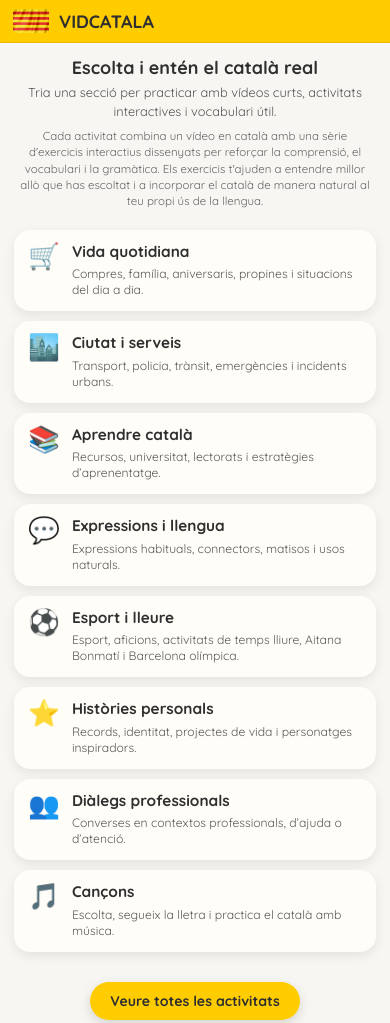
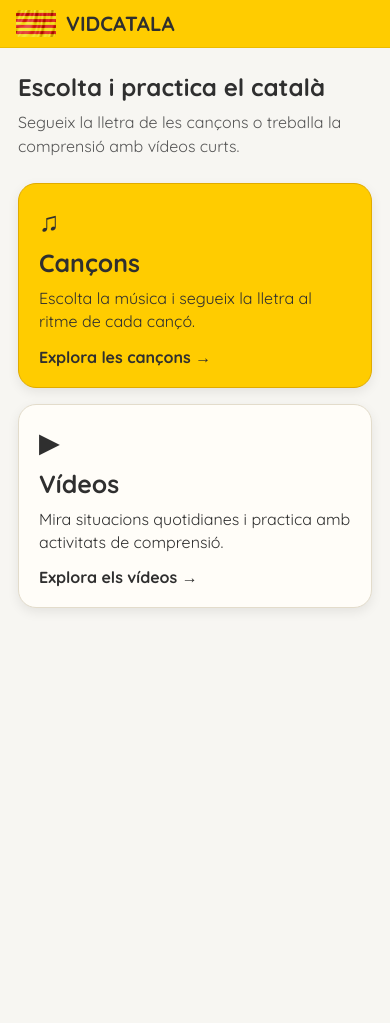
Before and after one commit to phbinibona/vidcatala, a plain HTML site: page index.html in a window 390 px wide. Shown: the top 1023 px of the page. After the commit the page ends 844 px from the top, so only its background shows below. Drawn offline with Linux system fonts and the light colour scheme.

Commit message:
Put Cançons first on the VidCatalà homepage and activity index

```diff
--- a/index.html
+++ b/index.html
@@ -39,174 +39,49 @@ body {
   font-weight: 700;
 }
 
-.intro {
-  max-width: 850px;
-  margin: 16px auto 8px;
-  padding: 0 18px;
-  text-align: center;
+main {
+  max-width: 980px;
+  margin: 0 auto;
+  padding: clamp(24px, 5vw, 60px) 18px;
 }
 
-.intro h2 {
-  margin: 0 0 5px;
-  font-size: 1.12rem;
-}
-
-.intro p {
-  margin: 0;
-  color: #555;
-  line-height: 1.45;
-  font-size: 0.86rem;
-}
-
-.intro .small-intro {
-  margin-top: 8px;
-  font-size: 0.76rem;
-  line-height: 1.42;
-  color: #666;
-}
+.intro { margin-bottom: 24px; }
+.intro h2 { font-size: clamp(1.5rem, 4vw, 2.35rem); margin: 0 0 8px; }
+.intro p { margin: 0; line-height: 1.55; color: #555; }
 
 .category-grid {
-  max-width: 1180px;
-  margin: 0 auto 18px;
-  padding: 14px 18px;
   display: grid;
-  grid-template-columns: repeat(4, 1fr);
-  gap: 14px;
+  grid-template-columns: 3fr 2fr;
+  gap: 16px;
 }
 
 .category-card {
+  display: flex;
+  flex-direction: column;
+  align-items: flex-start;
+  justify-content: center;
+  gap: 9px;
+  min-height: 210px;
+  padding: clamp(20px, 4vw, 34px);
+  border: 1px solid #e3dccb;
+  border-radius: 18px;
   background: #fffdf8;
-  border-radius: 16px;
-  padding: 15px 16px;
+  color: inherit;
   text-decoration: none;
-  color: inherit;
-  min-height: 118px;
-  box-shadow: 0 4px 11px rgba(0,0,0,0.08);
-  transition: all 0.22s ease;
-  display: flex;
-  align-items: flex-start;
-  gap: 12px;
+  box-shadow: 0 4px 12px rgba(0,0,0,.08);
 }
 
-.category-card:hover {
-  transform: translateY(-3px);
-  box-shadow:
-    0 9px 20px rgba(0,0,0,0.12),
-    0 0 0 3px rgba(255,204,0,0.42);
-}
+.category-card:hover, .category-card:focus-visible { outline: 3px solid #8b6500; }
+.category-card.primary { background: #ffcc00; border-color: #e0ab00; }
+.category-card h2, .category-card p { margin: 0; }
+.category-card h2 { font-size: 1.55rem; }
+.category-card p { line-height: 1.45; }
+.category-icon { font-size: 1.7rem; }
+.category-action { font-weight: 700; margin-top: 4px; }
 
-.category-icon {
-  font-size: 1.85rem;
-  line-height: 1;
-  flex: 0 0 auto;
-}
-
-.category-card h2 {
-  margin: 0 0 5px;
-  font-size: 1rem;
-  line-height: 1.2;
-}
-
-.category-card p {
-  margin: 0;
-  color: #5a5a5a;
-  font-size: 0.79rem;
-  line-height: 1.32;
-}
-
-.all-button-wrap {
-  text-align: center;
-  margin: 2px 0 28px;
-}
-
-.all-button {
-  display: inline-block;
-  background: #ffcc00;
-  color: #2f2f2f;
-  text-decoration: none;
-  padding: 10px 20px;
-  border-radius: 999px;
-  font-size: 0.88rem;
-  font-weight: 700;
-  box-shadow: 0 4px 12px rgba(0,0,0,0.14);
-  transition: all 0.2s ease;
-}
-
-.all-button:hover {
-  background: #ffd633;
-  transform: translateY(-2px);
-}
-
-}
-
-@media (max-width: 980px) {
-  .category-grid {
-    grid-template-columns: repeat(3, 1fr);
-    max-width: 880px;
-  }
-}
-
-@media (max-width: 760px) {
-  .category-grid {
-    grid-template-columns: repeat(2, 1fr);
-    max-width: 720px;
-  }
-
-  .category-card {
-    min-height: 112px;
-  }
-}
-
-@media (max-width: 560px) {
-  .banner {
-    padding: 9px 13px;
-  }
-
-  .banner img {
-    width: 36px;
-  }
-
-  .banner h1 {
-    font-size: 1.12rem;
-  }
-
-  .intro {
-    margin-top: 13px;
-  }
-
-  .intro p {
-    font-size: 0.8rem;
-  }
-
-  .intro .small-intro {
-    font-size: 0.72rem;
-  }
-
-  .category-grid {
-    grid-template-columns: 1fr;
-    gap: 10px;
-    padding: 12px 14px;
-  }
-
-  .category-card {
-    min-height: auto;
-    padding: 13px 14px;
-  }
-
-  .category-icon {
-    font-size: 1.6rem;
-  }
-
-  .category-card h2 {
-    font-size: 0.96rem;
-  }
-
-  .category-card p {
-    font-size: 0.76rem;
-  }
-
-
-  }
+@media (max-width: 620px) {
+  .category-grid { grid-template-columns: 1fr; }
+  .category-card { min-height: 0; }
 }
 </style>
 </head>
@@ -218,84 +93,26 @@ body {
   <h1>VIDCATALA</h1>
 </div>
 
-<div class="intro">
-  <h2>Escolta i entén el català real</h2>
-  <p>
-    Tria una secció per practicar amb vídeos curts, activitats interactives i vocabulari útil.
-  </p>
-  <p class="small-intro">
-    Cada activitat combina un vídeo en català amb una sèrie d'exercicis interactius dissenyats per reforçar la comprensió, el vocabulari i la gramàtica. Els exercicis t'ajuden a entendre millor allò que has escoltat i a incorporar el català de manera natural al teu propi ús de la llengua.
-  </p>
-</div>
+<main>
+  <div class="intro">
+    <h2>Escolta i practica el català</h2>
+    <p>Segueix la lletra de les cançons o treballa la comprensió amb vídeos curts.</p>
+  </div>
 
-<div class="category-grid">
-
-  <a class='category-card' href='/tots#vida'>
-    <div class="category-icon">🛒</div>
-    <div>
-      <h2>Vida quotidiana</h2>
-      <p>Compres, família, aniversaris, propines i situacions del dia a dia.</p>
-    </div>
-  </a>
-
-  <a class='category-card' href='/tots#ciutat'>
-    <div class="category-icon">🏙️</div>
-    <div>
-      <h2>Ciutat i serveis</h2>
-      <p>Transport, policia, trànsit, emergències i incidents urbans.</p>
-    </div>
-  </a>
-
-  <a class='category-card' href='/tots#aprendre'>
-    <div class="category-icon">📚</div>
-    <div>
-      <h2>Aprendre català</h2>
-      <p>Recursos, universitat, lectorats i estratègies d’aprenentatge.</p>
-    </div>
-  </a>
-
-  <a class='category-card' href='/tots#llengua'>
-    <div class="category-icon">💬</div>
-    <div>
-      <h2>Expressions i llengua</h2>
-      <p>Expressions habituals, connectors, matisos i usos naturals.</p>
-    </div>
-  </a>
-
-  <a class='category-card' href='/tots#esport'>
-    <div class="category-icon">⚽</div>
-    <div>
-      <h2>Esport i lleure</h2>
-      <p>Esport, aficions, activitats de temps lliure, Aitana Bonmatí i Barcelona olímpica.</p>
-    </div>
-  </a>
-
-  <a class='category-card' href='/tots#histories'>
-    <div class="category-icon">⭐</div>
-    <div>
-      <h2>Històries personals</h2>
-      <p>Records, identitat, projectes de vida i personatges inspiradors.</p>
-    </div>
-  </a>
-
-  <a class='category-card' href='/tots#dialegs'>
-    <div class="category-icon">👥</div>
-    <div>
-      <h2>Diàlegs professionals</h2>
-      <p>Converses en contextos professionals, d’ajuda o d’atenció.</p>
-    </div>
-  </a>
-<a class='category-card' href='/tots#cancons'>
-    <div class="category-icon">🎵</div>
-    <div><h2>Cançons</h2><p>Escolta, segueix la lletra i practica el català amb música.</p></div>
-  </a>
-
-</div>
-
-<div class="all-button-wrap">
-  <a class='all-button' href='/tots'>Veure totes les activitats</a>
-</div>
-
-
+  <nav class="category-grid" aria-label="Activitats de VidCatalà">
+    <a class="category-card primary" href="/tots#cancons">
+      <span class="category-icon" aria-hidden="true">♫</span>
+      <h2>Cançons</h2>
+      <p>Escolta la música i segueix la lletra al ritme de cada cançó.</p>
+      <span class="category-action">Explora les cançons →</span>
+    </a>
+    <a class="category-card" href="/tots#videos">
+      <span class="category-icon" aria-hidden="true">▶</span>
+      <h2>Vídeos</h2>
+      <p>Mira situacions quotidianes i practica amb activitats de comprensió.</p>
+      <span class="category-action">Explora els vídeos →</span>
+    </a>
+  </nav>
+</main>
 </body>
 </html>
```
Also changed, not shown: tots.html (+78 -156 lines).
